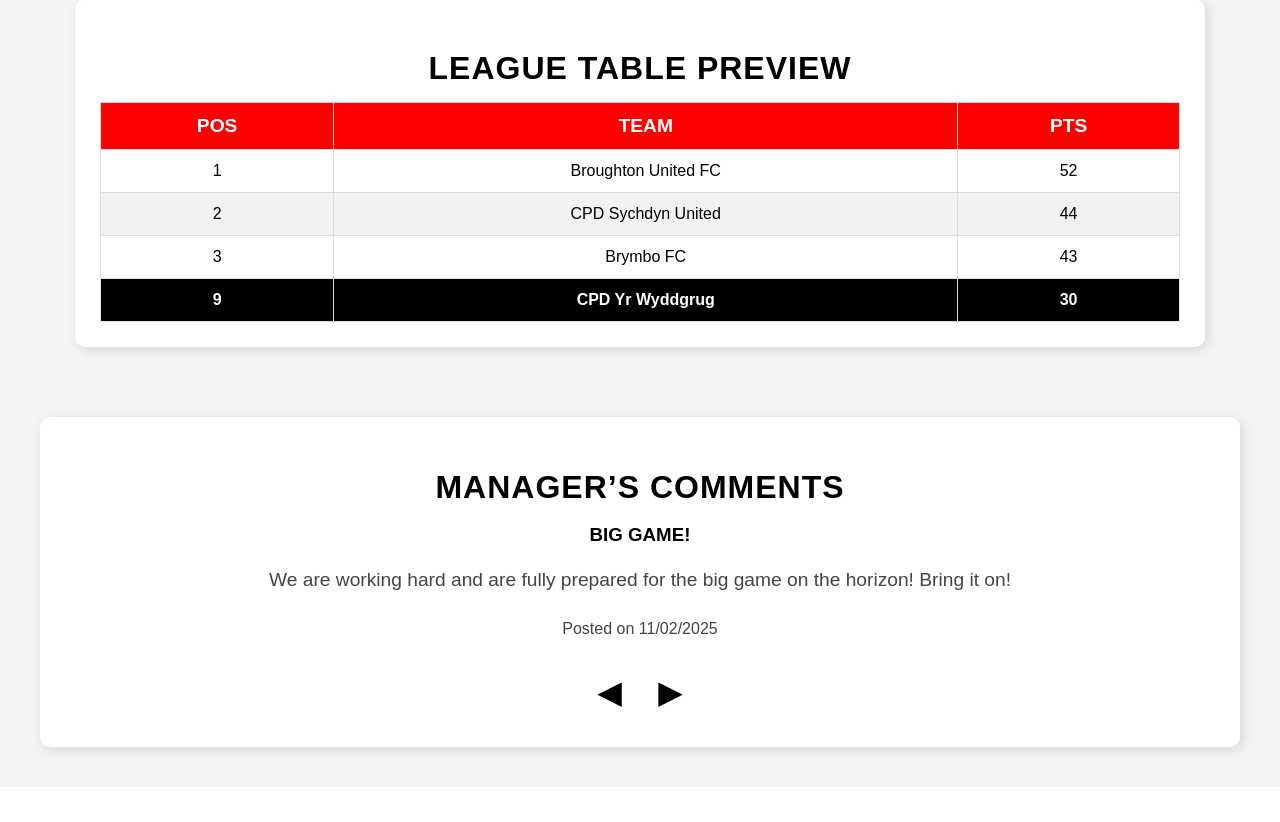
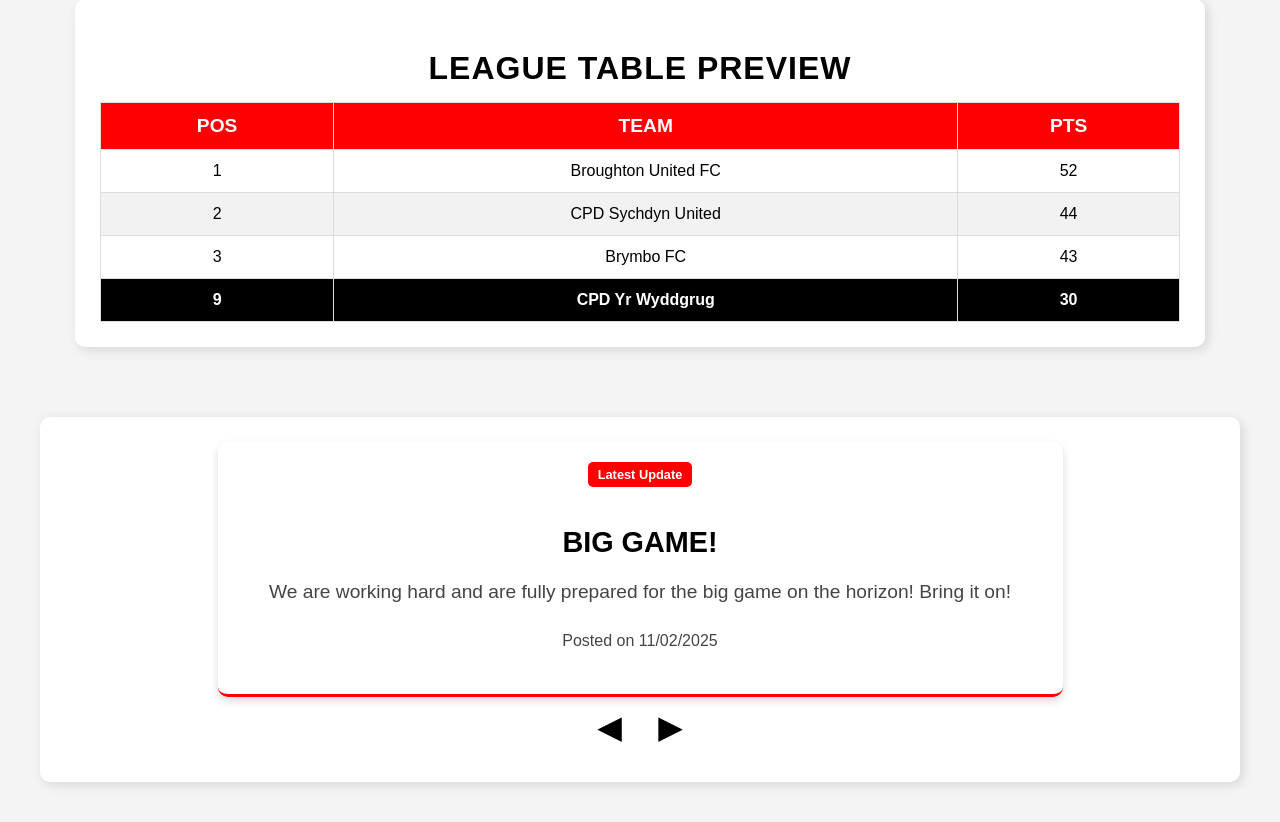
Before and after one commit to JLG-96/project4_cpd_site, a Django app: page / in a window 1280 px wide. Shown: the part 875-1697 px from the top of the page. Before the commit the page ends 1634 px from the top, so only its background shows below. Run offline with Django 5.2, Linux system fonts and the light colour scheme; data comes from the database, SQL or seed files in the repository.

Commit message:
changed styling of 'managers comments' to more of a 'news' section. 'Latest Update' news tag added to the most recent post

```diff
--- a/cpd_site/static/css/style.css
+++ b/cpd_site/static/css/style.css
@@ -294,15 +294,62 @@ nav button:hover {
 }
 
 
-/* Manager Comments */
+/* Manager Comments - News Styling */
 .manager-comments {
     text-align: center;
     padding: 25px;
     background: #f8f8f8;
     border-radius: 10px;
-    box-shadow: inset 0px 0px 8px rgba(0, 0, 0, 0.08);
+    box-shadow: 0px 4px 10px rgba(0, 0, 0, 0.1);
     margin-top: 20px;
-    grid-column: span 2; /* Ensures it takes full width */
+    grid-column: span 2; /* Full width */
+    transition: transform 0.3s ease-in-out;
+}
+
+/* News Card */
+.news-card {
+    background: white;
+    padding: 20px;
+    border-radius: 10px;
+    border-bottom: 3px solid red; /* Subtle news-style effect */
+    box-shadow: 0px 4px 8px rgba(0, 0, 0, 0.15);
+    transition: all 0.3s ease-in-out;
+    max-width: 80%;
+    margin: auto;
+}
+
+/* News Title */
+.news-title {
+    font-size: 1.8rem;
+    font-weight: bold;
+    margin-bottom: 10px;
+    color: black;
+}
+
+/* News Content */
+.news-content {
+    font-size: 1.1rem;
+    line-height: 1.5;
+    color: #333;
+}
+
+/* News Date */
+.news-date {
+    font-size: 0.9rem;
+    color: gray;
+    margin-top: 10px;
+}
+
+/* News Tag (Latest Update - Only on Most Recent Post) */
+.news-tag {
+    background: red;
+    color: white;
+    padding: 5px 10px;
+    font-size: 0.8rem;
+    font-weight: bold;
+    border-radius: 5px;
+    display: inline-block;
+    margin-bottom: 10px;
 }
 
 /* Manager comment container */
--- a/cpd_site/team/templates/team/home.html
+++ b/cpd_site/team/templates/team/home.html
@@ -93,20 +93,23 @@
         </table>
     </div>
 
-    <!-- Manager's Comments -->
+    <!-- Manager's Comments (News Style) -->
     <div class="grid-item manager-comments">
-        <h2>MANAGER’S COMMENTS</h2>
 
-        <div id="manager-comment-container">
-            <h3 id="post-title">{{ manager_posts.0.title }}</h3>
-            <p id="post-content">{{ manager_posts.0.content }}</p>
-            <p id="post-date"><small>Posted on {{ manager_posts.0.created_at|date:"d/m/Y" }}</small></p>
+        <div id="manager-comment-container" class="news-card">
+            {% if manager_posts.0 == manager_posts|first %}
+                <span id="news-tag" class="news-tag">Latest Update</span>
+            {% endif %}
+            <h3 id="post-title" class="news-title">{{ manager_posts.0.title }}</h3>
+            <p id="post-content" class="news-content">{{ manager_posts.0.content }}</p>
+            <p id="post-date" class="news-date"><small>Posted on {{ manager_posts.0.created_at|date:"d/m/Y" }}</small></p>
         </div>
 
-        <button class="nav-button" onclick="changePost(-1)">&#9664;</button> <!-- Left arrow -->
-        <button class="nav-button" onclick="changePost(1)">&#9654;</button> <!-- Right arrow -->
+        <!-- Navigation Arrows -->
+        <button class="nav-button" onclick="changePost(-1)">&#9664;</button>
+        <button class="nav-button" onclick="changePost(1)">&#9654;</button>
 
-        <!-- Hidden JSON Data for JavaScript -->
+        <!-- JavaScript for Cycling Posts -->
         <script>
             const managerPosts = [
                 {% for post in manager_posts %}
@@ -130,10 +133,19 @@
                 document.getElementById("post-title").innerHTML = managerPosts[currentIndex].title;
                 document.getElementById("post-content").innerHTML = managerPosts[currentIndex].content;
                 document.getElementById("post-date").innerHTML = `<small>Posted on ${managerPosts[currentIndex].date}</small>`;
+
+                // Hide or show the "Latest Update" tag for the most recent post
+                const newsTag = document.getElementById("news-tag");
+                if (currentIndex === 0) {
+                    newsTag.style.display = "inline-block";
+                } else {
+                    newsTag.style.display = "none";
+                }
             }
         </script>
     </div>
 
+
 </section>
 
 {% endblock %}
```
